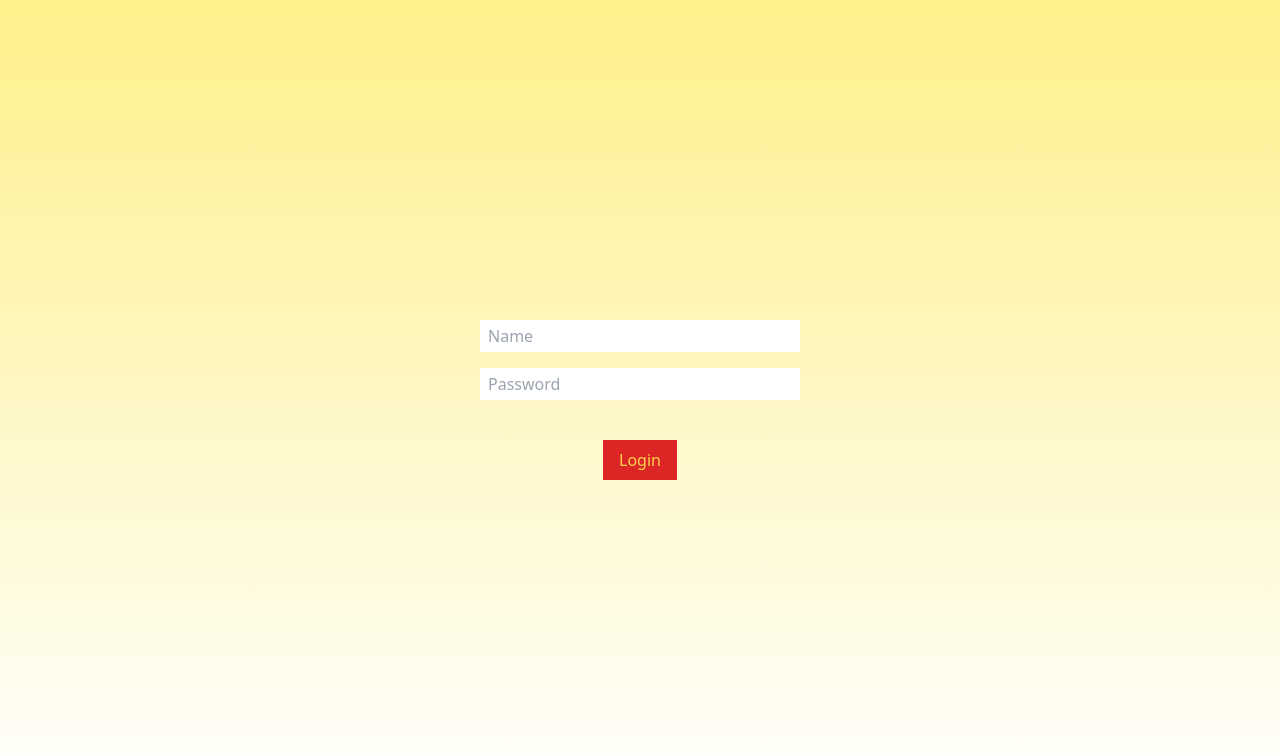
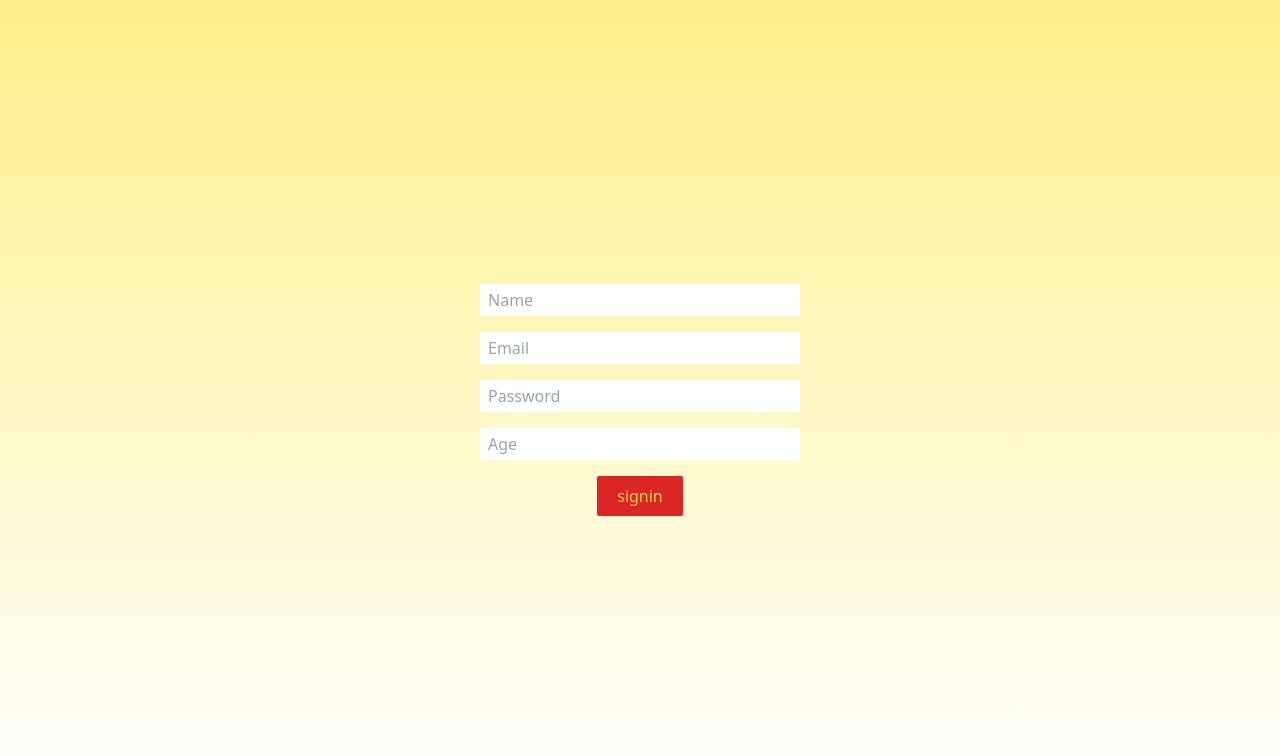
Before and after one commit to 777Safal/LCC_Summer_project, a React (Vite) app: page / in a window 1280 px wide. Shown: the top 756 px of the page. Built offline with nearby package versions, Linux system fonts and the light colour scheme.

Commit message:
new code

```diff
--- a/src/App.jsx
+++ b/src/App.jsx
@@ -17,6 +17,7 @@ import Test2 from './Practice/Test2'
 import Test3 from './Practice/Test3'
 import Test4 from './Practice/Test4'
 import { BrowserRouter as Router, Routes, Route } from 'react-router-dom'
+import Test5 from './Practice/Test5'
 
 function App() {
 
@@ -40,8 +41,8 @@ function App() {
       {/* <Test3/> */}
       <Router>
         <Routes>
-          <Route path='/' element={<Test4/>}/>
-          <Route path='test1' element={<Test1/>}/>
+          <Route path='/' element={<Test5/>}/>
+          <Route path='test1' element={<Test4/>}/>
           <Route path='test2' element={<Test2/>}/>
           <Route path='timetable' element={<Timetable/>}/>
         </Routes>
--- /dev/null
+++ b/src/Practice/Test5.jsx
@@ -0,0 +1,31 @@
+import React,{useRef,useState,useEffect} from 'react'
+
+function Test5() {
+    const name = useRef();
+    const password = useRef();
+    const age = useRef();
+    const email = useRef();
+
+    const handleSubmit =()=>{
+        console.log('hello');
+    }
+  return (
+    <div className='h-screen flex flex-col justify-center items-center'>
+        <div className='w-1/4 flex flex-col items-center'>
+            <div className='w-full grid grid-rows-4 gap-4'>
+                <input type="text"
+                 placeholder='Name' ref={name} className='px-2 py-1 outline-none rounded-sm'/>
+                <input type="email" placeholder='Email' ref={email} className='px-2 py-1 outline-none rounded-sm'/>
+                <input type="password" placeholder='Password' ref={password} className='px-2 py-1 outline-none rounded-sm'/>
+                <input type="text"
+                placeholder='Age' ref={age} className='px-2 py-1 outline-none rounded-sm'/>
+            </div>
+            <button className='mt-4 w-fit px-5 py-2 bg-red-600 hover:bg-amber-400 text-amber-300 hover:text-red-600 rounded-sm'
+            onClick={()=>{handleSubmit()}}
+            >signin</button>
+        </div>
+    </div>
+  )
+}
+
+export default Test5
```
